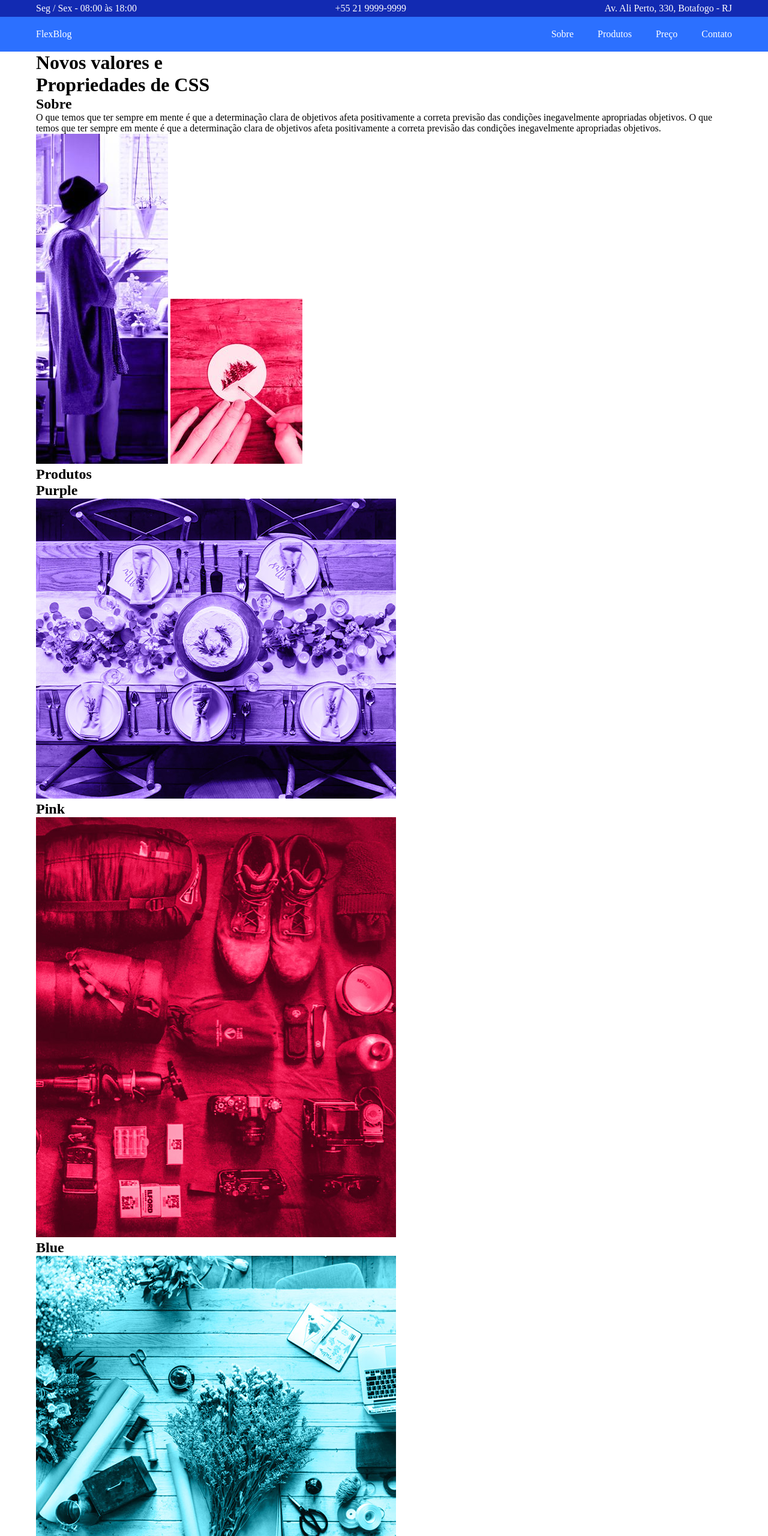
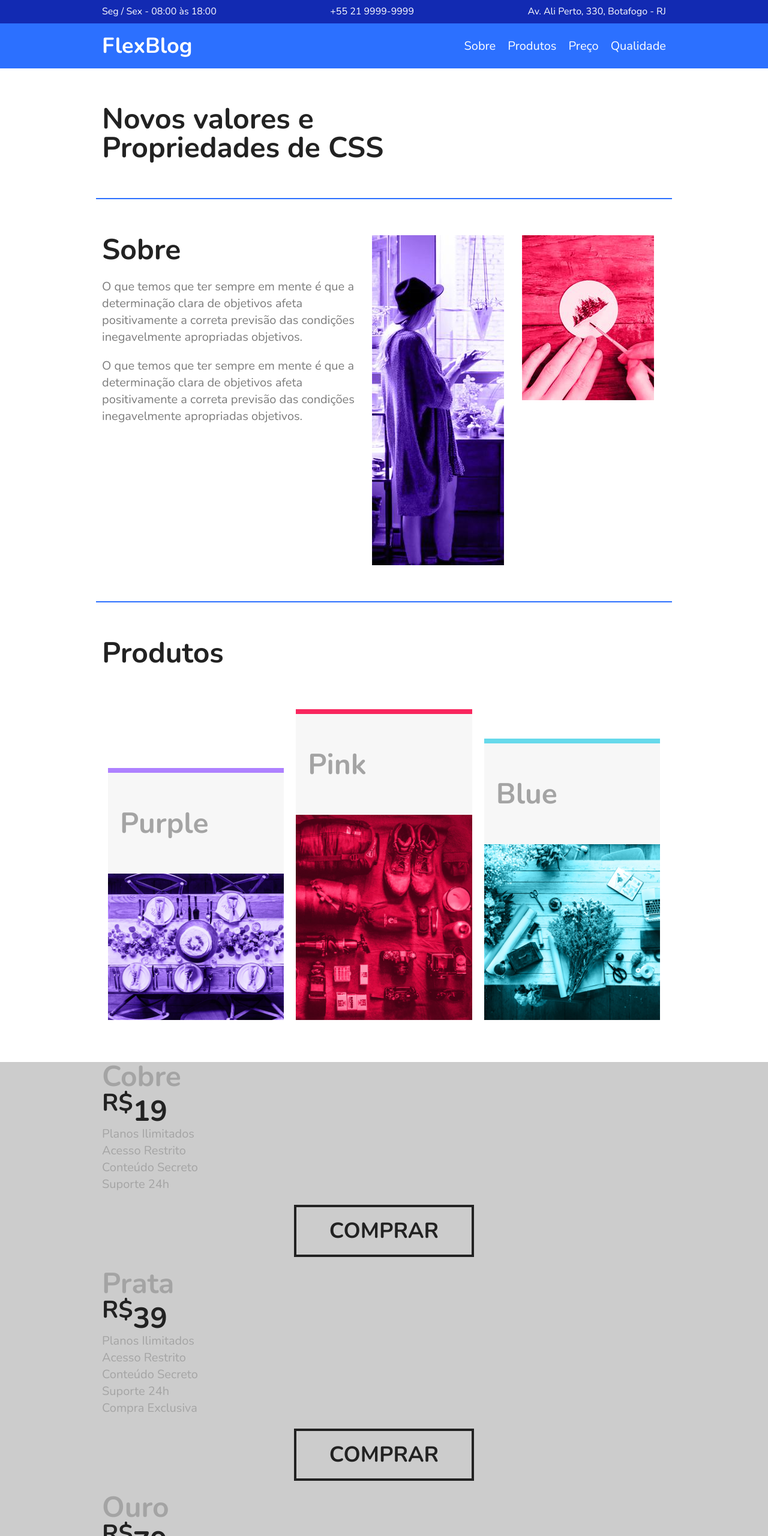
Before and after one commit to Rodrigo-Avlis/FlexBlog, a plain HTML site: page index.html in a window 1280 px wide. Shown: the top 2560 px of the page at 60% size. Drawn offline with nearby package versions, Linux system fonts and the light colour scheme.

Commit message:
intro + sobre + produtos

```diff
--- a/css/global/global.css
+++ b/css/global/global.css
@@ -7,8 +7,12 @@ p,
 a,
 ul,
 li {
-  margin: 0;
-  padding: 0;
+  margin: 0px;
+  padding: 0px;
+}
+body {
+  font-family: "Nunito", Arial, Helvetica, sans-serif;
+  color: var(--cor4);
 }
 a {
   text-decoration: none;
@@ -17,3 +21,10 @@ ul,
 li {
   list-style: none;
 }
+img {
+  display: block;
+  max-width: 100%;
+}
+* {
+  box-sizing: border-box;
+}
--- a/css/global/header.css
+++ b/css/global/header.css
@@ -1,25 +1,29 @@
-.header-bg {
-  background-color: var(--bg2);
-}
 .header-container {
   display: flex;
+  flex-wrap: wrap;
   justify-content: space-between;
   align-items: center;
-  padding-top: 20px;
-  padding-bottom: 20px;
+  padding-top: 15px;
+  padding-bottom: 15px;
 }
 .header-menu ul {
   display: flex;
   flex-wrap: wrap;
-  gap: 40px;
+  gap: 20px;
+}
+.header-logo a,
+.header-menu a {
+  color: var(--cor1);
+}
+.header-menu a:hover {
+  color: var(--cor6);
 }
 .header-logo a {
-  color: var(--cor1);
+  margin-right: 10px;
 }
 .header-menu a {
-  color: var(--cor1);
-  padding-top: 20px;
-  padding-bottom: 20px;
+  padding-top: 10px;
+  padding-bottom: 10px;
 }
 @media (max-width: 500px) {
   .header-container {
--- /dev/null
+++ b/css/home/introducao.css
@@ -0,0 +1,3 @@
+.introducao-container {
+  padding: 60px 10px;
+}
--- /dev/null
+++ b/css/home/produtos.css
@@ -0,0 +1,27 @@
+.produtos-container {
+  padding: 60px 10px;
+}
+.produtos-container h1 {
+  margin-bottom: 60px;
+}
+.produtos-container1 {
+  display: flex;
+  flex-wrap: wrap;
+  align-items: flex-end;
+}
+.produtos-item {
+  flex: 1 1 175px;
+  margin: 10px;
+}
+.produtos-item h2 {
+  padding: 60px 20px;
+}
+.purple {
+  border-top: 8px solid var(--det1);
+}
+.pink {
+  border-top: 8px solid var(--det2);
+}
+.blue {
+  border-top: 8px solid var(--det3);
+}
--- /dev/null
+++ b/css/home/sobre.css
@@ -0,0 +1,20 @@
+.sobre-container {
+  display: flex;
+  flex-wrap: wrap;
+  border-top: 2px solid var(--cor7);
+  border-bottom: 2px solid var(--cor7);
+  padding: 60px 10px;
+}
+.sobre-info {
+  flex: 2 1 300px;
+}
+.sobre-info h1 {
+  margin-bottom: 0.5em;
+}
+.sobre-info p {
+  margin-bottom: 1em;
+}
+.sobre-img {
+  flex: 1 1 160px;
+  margin: 0 10px;
+}
--- a/css/home/superinfo.css
+++ b/css/home/superinfo.css
@@ -1,14 +1,14 @@
-.superinfo-bg {
-  background-color: var(--bg3);
-  color: var(--cor1);
-}
 .superinfo-container {
   display: flex;
+  flex-wrap: wrap;
   justify-content: space-between;
-  padding-top: 5px;
-  padding-bottom: 5px;
+  padding-top: 10px;
   align-items: center;
 }
 .superinfo-container a {
   color: var(--cor1);
 }
+.superinfo-container a,
+.superinfo-container p {
+  margin-bottom: 10px;
+}
--- a/css/style.css
+++ b/css/style.css
@@ -7,3 +7,9 @@
 @import url(./utilidaes/componentes.css);
 
 @import url(./home/superinfo.css);
+@import url(./home/introducao.css);
+@import url(./home/sobre.css);
+@import url(./home/produtos.css);
+@import url(./home/preco.css);
+@import url(./home/qualidade.css);
+@import url(./home/newsletter.css);
--- a/css/utilidaes/componentes.css
+++ b/css/utilidaes/componentes.css
@@ -1,8 +1,31 @@
 .container {
-  max-width: 1200px;
+  max-width: 960px;
   margin-left: auto;
   margin-right: auto;
-  padding-left: 20px;
-  padding-right: 20px;
+  padding-left: 10px;
+  padding-right: 10px;
   box-sizing: border-box;
 }
+.bt1 {
+  max-width: 300px;
+  display: block;
+  margin: 20px auto;
+  border: 4px solid;
+  color: var(--cor4);
+  text-transform: uppercase;
+  font-weight: bold;
+  font-size: 2.25em;
+  padding: 15px 0;
+  text-align: center;
+}
+.bt2 {
+  padding: 15px 10px;
+  background-color: var(--bg3);
+  color: var(--cor1);
+  font-weight: bold;
+  text-transform: uppercase;
+  cursor: pointer;
+  border: 0px;
+  font-size: 2.25em;
+  font-family: "nunito", Arial, Helvetica, sans-serif;
+}
--- a/css/utilidaes/cores.css
+++ b/css/utilidaes/cores.css
@@ -1,8 +1,11 @@
 :root {
   --cor1: #ffffff;
   --cor2: #a4a4a4;
-  --cor3: #000000;
-  --cor4: #122ab2;
+  --cor3: #7c7c7c;
+  --cor4: #222222;
+  --cor5: #000000;
+  --cor6: #122ab2;
+  --cor7: #2c70ff;
 }
 .cor1 {
   color: var(--cor1);
@@ -16,11 +19,22 @@
 .cor4 {
   color: var(--cor4);
 }
+.cor5 {
+  color: var(--cor5);
+}
+.cor6 {
+  color: var(--cor6);
+}
+.cor7 {
+  color: var(--cor7);
+}
 
 :root {
   --bg1: #ffffff;
-  --bg2: #2c70ff;
-  --bg3: #122ab2;
+  --bg2: #cccccc;
+  --bg3: #2c70ff;
+  --bg4: #122ab2;
+  --bg5: #f7f7f7;
 }
 .bg1 {
   background-color: var(--bg1);
@@ -30,6 +44,12 @@
 }
 .bg3 {
   background-color: var(--bg3);
+}
+.bg4 {
+  background-color: var(--bg4);
+}
+.bg5 {
+  background-color: var(--bg5);
 }
 
 :root {
--- a/css/utilidaes/tipografia.css
+++ b/css/utilidaes/tipografia.css
@@ -0,0 +1,20 @@
+.font-1-xs {
+  font: 400 1rem/1.2 "Nunito", sans-serif;
+}
+.font-1-s {
+  font: 400 1.25rem/1.4 "Nunito", sans-serif;
+}
+.font-1-m {
+  font: 500 2.25rem/1.25 "Nunito", sans-serif;
+}
+.font-1-m-b {
+  font: bold 2.25rem/1.25 "Nunito", sans-serif;
+}
+.font-1-l-b {
+  font: bold 3rem/1 "Nunito", sans-serif;
+}
+
+/* 1.0 rem supinfo
+1.25 rem menu, paragrafo, lista, label
+2.25rem logo, bt1, bt2, h2, footer
+3.0 rem h1 */
--- a/index.html
+++ b/index.html
@@ -14,164 +14,154 @@
 </head>
 
 <body>
-  <div class="superinfo-bg">
-    <div class="superinfo-container container">
+  <div class="superinfo-bg bg4">
+    <div class="superinfo-container container font-1-xs cor1">
       <p>Seg / Sex - 08:00 às 18:00</p>
       <a href="tel:+55219999-9999">+55 21 9999-9999</a>
       <p>Av. Ali Perto, 330, Botafogo - RJ</p>
     </div>
   </div>
-  <header class="header-bg">
+  <header class="header-bg bg3">
     <div class="header-container container">
-      <div class="header-logo">
+      <div class="header-logo font-1-m-b">
         <a href="./">FlexBlog</a>
       </div>
-      <nav class="header-menu">
+      <nav class="header-menu font-1-s">
         <ul>
           <li>
-            <a href="./">Sobre</a>
+            <a href="#sobre">Sobre</a>
           </li>
           <li>
-            <a href="./">Produtos</a>
+            <a href="#produtos">Produtos</a>
           </li>
           <li>
-            <a href="./">Preço</a>
+            <a href="#preco">Preço</a>
           </li>
           <li>
-            <a href="./">Contato</a>
+            <a href="#qualidade">Qualidade</a>
           </li>
         </ul>
       </nav>
     </div>
   </header>
-  <main class="introducao-bg">
-    <div class="introducao-container container">
-      <h1>Novos valores e<br>
-        Propriedades de CSS</h1>
-      <div>
-        <div>
-          <h2>Sobre</h2>
-          <p>O que temos que ter sempre em mente é que a determinação clara de objetivos afeta positivamente a correta previsão das condições inegavelmente apropriadas objetivos.
-
-            O que temos que ter sempre em mente é que a determinação clara de objetivos afeta positivamente a correta previsão das condições inegavelmente apropriadas objetivos.</p>
-        </div>
-        <div>
-          <img src="./img/sobre1.jpg" alt="">
-          <img src="./img/sobre2.jpg" alt="">
-        </div>
-
+  <h1 class="introducao-container container font-1-l-b cor4">Novos valores e<br>
+    Propriedades de CSS</h1>
+  <main class="sobre-bg" id="sobre">
+    <div class="sobre-container container">
+      <div class="sobre-info">
+        <h1 class="font-1-l-b cor4">Sobre</h1>
+        <p class="font-1-s cor3">O que temos que ter sempre em mente é que a determinação clara de objetivos afeta positivamente a correta previsão das condições inegavelmente apropriadas objetivos.</p>
+        <p class="font-1-s cor3"> O que temos que ter sempre em mente é que a determinação clara de objetivos afeta positivamente a correta previsão das condições inegavelmente apropriadas objetivos.</p>
+      </div>
+      <div class="sobre-img">
+        <img src="./img/sobre1.jpg" alt="sobre1">
+      </div>
+      <div class="sobre-img">
+        <img src="./img/sobre2.jpg" alt="sobre2">
       </div>
     </div>
   </main>
-  <article class="produtos-bg">
+  <article class="produtos-bg" id="produtos">
     <div class="produtos-container container">
-      <div>
-        <h2>Produtos</h2>
-      </div>
-      <div>
-        <div>
-          <h2>Purple</h2>
-          <img src="./img/produtos1.jpg" alt="">
+      <h1 class="font-1-l-b cor4">Produtos</h1>
+      <div class="produtos-container1 container1">
+        <div class="produtos-item purple">
+          <h2 class="font-1-l-b cor2 bg5">Purple</h2>
+          <img src="./img/produtos1.jpg" alt="produto1">
         </div>
-        <div>
-          <h2>Pink</h2>
-          <img src="./img/produtos2.jpg" alt="">
+        <div class="produtos-item pink">
+          <h2 class="font-1-l-b cor2 bg5">Pink</h2>
+          <img src="./img/produtos2.jpg" alt="produto2">
         </div>
-        <div>
-          <h2>Blue</h2>
-          <img src="./img/produtos3.jpg" alt="">
+        <div class="produtos-item blue">
+          <h2 class="font-1-l-b cor2 bg5">Blue</h2>
+          <img src="./img/produtos3.jpg" alt="produto3">
         </div>
       </div>
     </div>
   </article>
-  <article class="plano-bg">
-    <div class="plano-container container">
-      <div>
-        <h2>Cobre</h2>
-        <p>R$19</p>
-        <ul>
+  <article class="preco-bg bg2" id="preco">
+    <div class="preco-container container">
+      <div class="preco-item">
+        <h2 class="font-1-l-b cor2">Cobre</h2>
+        <span class="font-1-l-b cor4"><sup>R$</sup>19</span>
+        <ul class="font-1-s cor2">
           <li>Planos Ilimitados</li>
+          <li>Acesso Restrito</li>
+          <li>Conteúdo Secreto</li>
+          <li>Suporte 24h</li>
+        </ul>
+        <a class="bt1" href="./">Comprar</a>
+      </div>
+      <div class="preco-item">
+        <h2 class="font-1-l-b cor2">Prata</h2>
+        <span class="font-1-l-b cor4"><sup>R$</sup>39</span>
+        <ul class="font-1-s cor2">
           <li>Planos Ilimitados</li>
+          <li>Acesso Restrito</li>
+          <li>Conteúdo Secreto</li>
+          <li>Suporte 24h</li>
+          <li>Compra Exclusiva</li>
+        </ul>
+        <a class="bt1" href="./">Comprar</a>
+      </div>
+      <div class="preco-item">
+        <h2 class="font-1-l-b cor2">Ouro</h2>
+        <span class="font-1-l-b cor4"><sup>R$</sup>79</span>
+        <ul class="font-1-s cor2">
           <li>Planos Ilimitados</li>
-          <li>Planos Ilimitados</li>
-          <li>Planos Ilimitados</li>
-          <li>Planos Ilimitados</li>
+          <li>Acesso Restrito</li>
+          <li>Conteúdo Secreto</li>
+          <li>Suporte 24h</li>
+          <li>Compra Exclusiva</li>
+          <li>Download dos Itens</li>
         </ul>
-        <a href="./">Comprar</a>
-      </div>
-      <div>
-        <h2>Prata</h2>
-        <p>R$39</p>
-        <ul>
-          <li>Planos Ilimitados</li>
-          <li>Planos Ilimitados</li>
-          <li>Planos Ilimitados</li>
-          <li>Planos Ilimitados</li>
-          <li>Planos Ilimitados</li>
-          <li>Planos Ilimitados</li>
-        </ul>
-        <a href="./">Comprar</a>
-      </div>
-      <div>
-        <h2>Ouro</h2>
-        <p>R$79</p>
-        <ul>
-          <li>Planos Ilimitados</li>
-          <li>Planos Ilimitados</li>
-          <li>Planos Ilimitados</li>
-          <li>Planos Ilimitados</li>
-          <li>Planos Ilimitados</li>
-          <li>Planos Ilimitados</li>
-        </ul>
-        <a href="./">Comprar</a>
+        <a class="bt1" href="./">Comprar</a>
       </div>
     </div>
   </article>
-  <article class="vantagens-bg">
-    <div class="vantagens-container container">
-      <div>
-        <h2>Inteligente</h2>
-        <p>O que temos que ter sempre em mente é que a determinação clara de objetivos afeta positivamente a correta previsão</p>
+  <article class="qualidade-bg" id="qualidade">
+    <div class="qualidade-container container">
+      <div class="qualidade-item">
+        <h2 class="font-1-m-b cor2">Inteligente</h2>
+        <p class="font-1-s cor2">O que temos que ter sempre em mente é que a determinação clara de objetivos afeta positivamente a correta previsão</p>
       </div>
-      <div>
-        <h2>Compacto</h2>
-        <p>O que temos que ter sempre em mente é que a determinação clara de objetivos afeta positivamente a correta previsão das condições inegavelmente</p>
+      <div class="qualidade-item">
+        <h2 class="font-1-m-b cor2">Compacto</h2>
+        <p class="font-1-s cor2">O que temos que ter sempre em mente é que a determinação clara de objetivos afeta positivamente a correta previsão das condições inegavelmente</p>
       </div>
-      <div>
-        <h2>Econômico</h2>
-        <p>O que temos que ter sempre em mente é que a determinação clara de objetivos afeta positivamente a correta previsão</p>
+      <div class="qualidade-item">
+        <h2 class="font-1-m-b cor2">Econômico</h2>
+        <p class="font-1-s cor2">O que temos que ter sempre em mente é que a determinação clara de objetivos afeta positivamente a correta previsão</p>
       </div>
-      <div>
-        <h2>Transparente</h2>
-        <p>O que temos que ter sempre em mente é que a determinação clara de objetivos afeta positivamente a correta previsão</p>
+      <div class="qualidade-item">
+        <h2 class="font-1-m-b cor2">Transparente</h2>
+        <p class="font-1-s cor2">O que temos que ter sempre em mente é que a determinação clara de objetivos afeta positivamente a correta previsão</p>
       </div>
-      <div>
-        <h2>Opaco</h2>
-        <p>O que temos que ter sempre em mente é que a determinação clara de objetivos afeta positivamente a correta previsão das condições inegavelmente</p>
+      <div class="qualidade-item">
+        <h2 class="font-1-m-b cor2">Opaco</h2>
+        <p class="font-1-s cor2">O que temos que ter sempre em mente é que a determinação clara de objetivos afeta positivamente a correta previsão das condições inegavelmente</p>
       </div>
-      <div>
-        <h2>Sustentável</h2>
-        <p>O que temos que ter sempre em mente é que a determinação clara de objetivos afeta positivamente a correta previsão</p>
+      <div class="qualidade-item">
+        <h2 class="font-1-m-b cor2">Sustentável</h2>
+        <p class="font-1-s cor2">O que temos que ter sempre em mente é que a determinação clara de objetivos afeta positivamente a correta previsão</p>
       </div>
     </div>
   </article>
   <section class="newsletter-bg" aria-label="newsletter">
     <div class="newsletter-container container">
-      <div>
-        <h2>Newsletter</h2>
-        <p>assine e fique por dentro das novidades</p>
+      <div class="newsletter-info">
+        <h1 class="font-1-m-b cor2">Newsletter</h1>
+        <p class="font-1-s cor2">assine e fique por dentro das novidades</p>
       </div>
-      <div>
-        <form action="">
-          <label for="newsletter">Seu email</label>
-          <input type="text" name="newsletter" id="newsletter">
-          <button>Assinar</button>
-        </form>
-      </div>
+      <form class="newsletter-form" action="">
+        <input type="text" placeholder="Seu e-mail">
+        <button class="bt2" type="submit">Assinar</button>
+      </form>
     </div>
   </section>
-  <footer class="footer-bg cor2 bg2">
-    <div class="footer-container container">
+  <footer class="footer-bg bg3">
+    <div class="footer-container container font-1-m cor6">
       <p class="copy">FlexBlog © Todos os direitos reservados.</p>
     </div>
   </footer>
```
Also changed, not shown: css/global/footer.css (+0 -7 lines), css/home/qualidade.css (added, +10 -0 lines), css/home/newsletter.css (added), css/home/preco.css (added).
